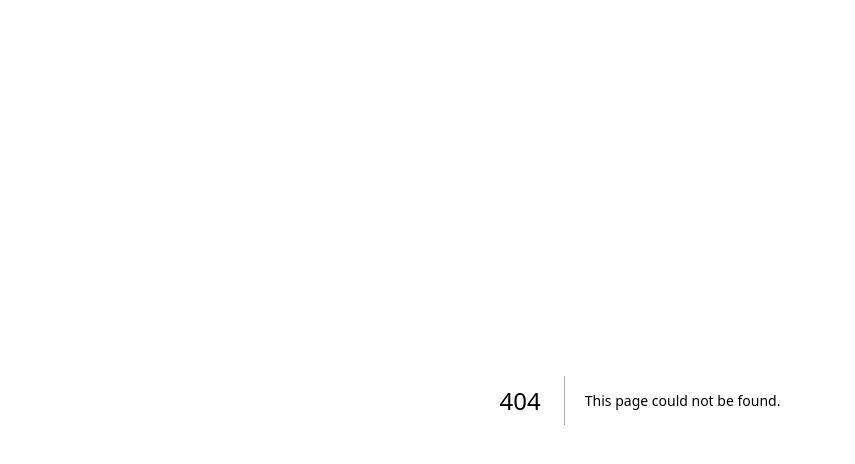
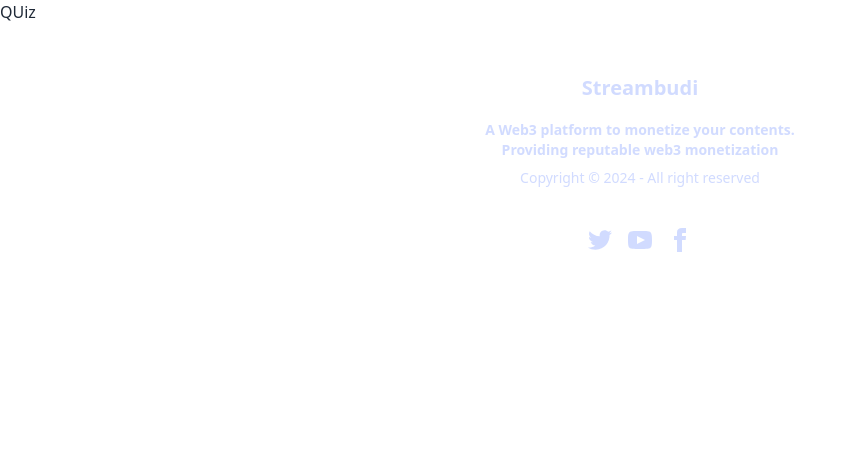
Before and after one commit to Amity808/streambudi, a Next.js app: page /Quiz in a window 1280 px wide. Before the commit this address had no page. Shown: the top 464 px of the page, without its empty margins (0-855 px from the left). Built offline with nearby package versions, Linux system fonts and the light colour scheme.

Commit message:
update frontend UI

```diff
--- /dev/null
+++ b/src/components/Footer.tsx
@@ -0,0 +1,61 @@
+import React from 'react'
+
+
+
+const Footer = () => {
+  return (
+    <div>
+        <footer className="footer footer-center bg-white text-primary-content p-10">
+  <aside>
+  <a className="btn btn-ghost text-xl">Streambudi</a>
+
+    <p className="font-bold">
+      A Web3 platform to monetize your contents.
+      <br />
+      Providing reputable web3 monetization
+    </p>
+    <p>Copyright © {new Date().getFullYear()} - All right reserved</p>
+  </aside>
+  <nav>
+    <div className="grid grid-flow-col gap-4">
+      <a>
+        <svg
+          xmlns="http://www.w3.org/2000/svg"
+          width="24"
+          height="24"
+          viewBox="0 0 24 24"
+          className="fill-current">
+          <path
+            d="M24 4.557c-.883.392-1.832.656-2.828.775 1.017-.609 1.798-1.574 2.165-2.724-.951.564-2.005.974-3.127 1.195-.897-.957-2.178-1.555-3.594-1.555-3.179 0-5.515 2.966-4.797 6.045-4.091-.205-7.719-2.165-10.148-5.144-1.29 2.213-.669 5.108 1.523 6.574-.806-.026-1.566-.247-2.229-.616-.054 2.281 1.581 4.415 3.949 4.89-.693.188-1.452.232-2.224.084.626 1.956 2.444 3.379 4.6 3.419-2.07 1.623-4.678 2.348-7.29 2.04 2.179 1.397 4.768 2.212 7.548 2.212 9.142 0 14.307-7.721 13.995-14.646.962-.695 1.797-1.562 2.457-2.549z"></path>
+        </svg>
+      </a>
+      <a>
+        <svg
+          xmlns="http://www.w3.org/2000/svg"
+          width="24"
+          height="24"
+          viewBox="0 0 24 24"
+          className="fill-current">
+          <path
+            d="M19.615 3.184c-3.604-.246-11.631-.245-15.23 0-3.897.266-4.356 2.62-4.385 8.816.029 6.185.484 8.549 4.385 8.816 3.6.245 11.626.246 15.23 0 3.897-.266 4.356-2.62 4.385-8.816-.029-6.185-.484-8.549-4.385-8.816zm-10.615 12.816v-8l8 3.993-8 4.007z"></path>
+        </svg>
+      </a>
+      <a>
+        <svg
+          xmlns="http://www.w3.org/2000/svg"
+          width="24"
+          height="24"
+          viewBox="0 0 24 24"
+          className="fill-current">
+          <path
+            d="M9 8h-3v4h3v12h5v-12h3.642l.358-4h-4v-1.667c0-.955.192-1.333 1.115-1.333h2.885v-5h-3.808c-3.596 0-5.192 1.583-5.192 4.615v3.385z"></path>
+        </svg>
+      </a>
+    </div>
+  </nav>
+</footer>
+    </div>
+  )
+}
+
+export default Footer
--- a/src/components/layout.tsx
+++ b/src/components/layout.tsx
@@ -11,7 +11,7 @@
 //   variable: "--font-geist-mono",
 //   weight: "100 900",
 // });
-
+import Footer from "./Footer";
 export default function RootLayout({
   children,
 }: Readonly<{
@@ -23,6 +23,7 @@
         className={``}
       >
         {children}
+        <Footer />
       </body>
     </html>
   );
--- /dev/null
+++ b/src/pages/Quiz.tsx
@@ -0,0 +1,13 @@
+import React from 'react'
+
+
+
+const Quiz = () => {
+  return (
+    <div>
+        QUiz
+    </div>
+  )
+}
+
+export default Quiz
--- a/src/pages/_app.tsx
+++ b/src/pages/_app.tsx
@@ -2,6 +2,7 @@
 // import "../styles/globals.css";
 import "../globals.css";
 import RootLayout from "@/components/layout";
+
 
 //   const projectId = process.env.NEXT_PUBLIC_WC_PROJECT_ID as string; // get one at https://cloud.walletconnect.com/app
 
```
